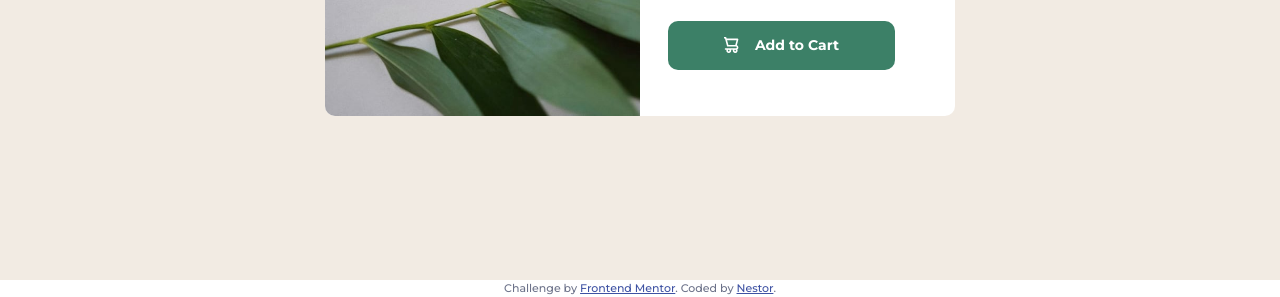
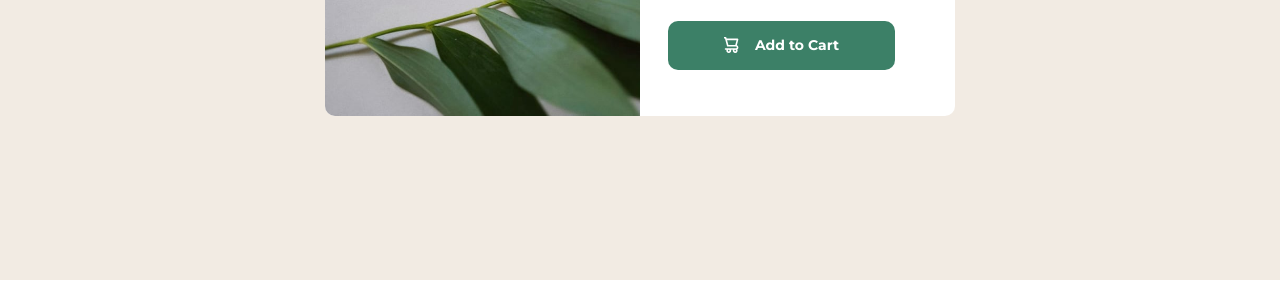
Before and after one commit to nesc11/product-preview-card-component, a plain HTML site: page index.html in a window 1280 px wide. Shown: the part 520-817 px from the top of the page. Drawn offline with Linux system fonts and the light colour scheme.

Commit message:
Update the README file according to the instructions

```diff
--- a/index.html
+++ b/index.html
@@ -15,18 +15,6 @@
     href="https://fonts.googleapis.com/css2?family=Fraunces:ital,opsz,wght@0,9..144,100..900;1,9..144,100..900&family=Montserrat:ital,wght@0,100..900;1,100..900&display=swap"
     rel="stylesheet">
   <link rel="stylesheet" href="style.css">
-
-  <!-- Feel free to remove these styles or customise in your own stylesheet 👍 -->
-  <style>
-    .attribution {
-      font-size: 11px;
-      text-align: center;
-    }
-
-    .attribution a {
-      color: hsl(228, 45%, 44%);
-    }
-  </style>
 </head>
 
 <body>
@@ -47,11 +35,6 @@
       </div>
     </div>
   </main>
-
-  <div class="attribution">
-    Challenge by <a href="https://www.frontendmentor.io?ref=challenge" target="_blank">Frontend Mentor</a>.
-    Coded by <a href="#">Nestor</a>.
-  </div>
 </body>
 
 </html>
```
Also changed, not shown: project-screenshot.png (added), 2 other files.
